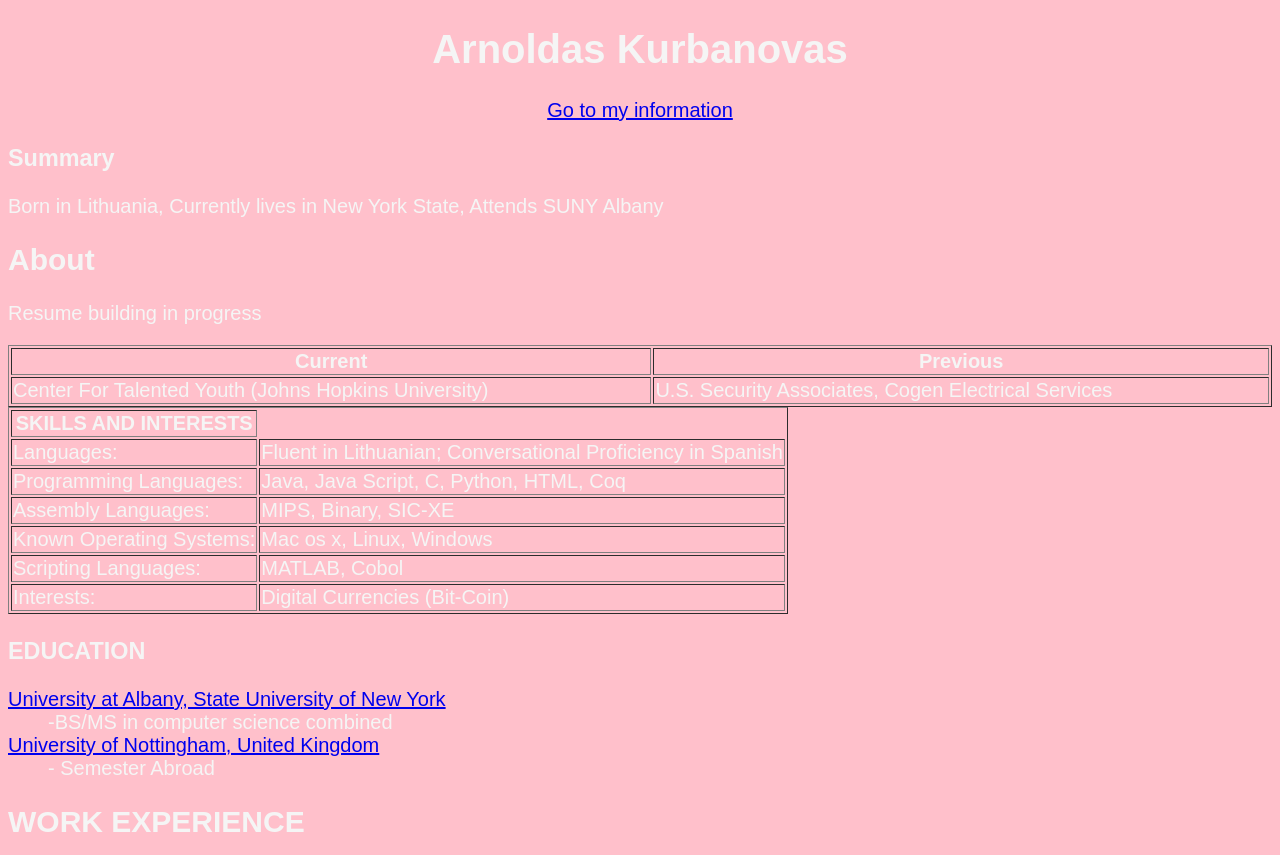
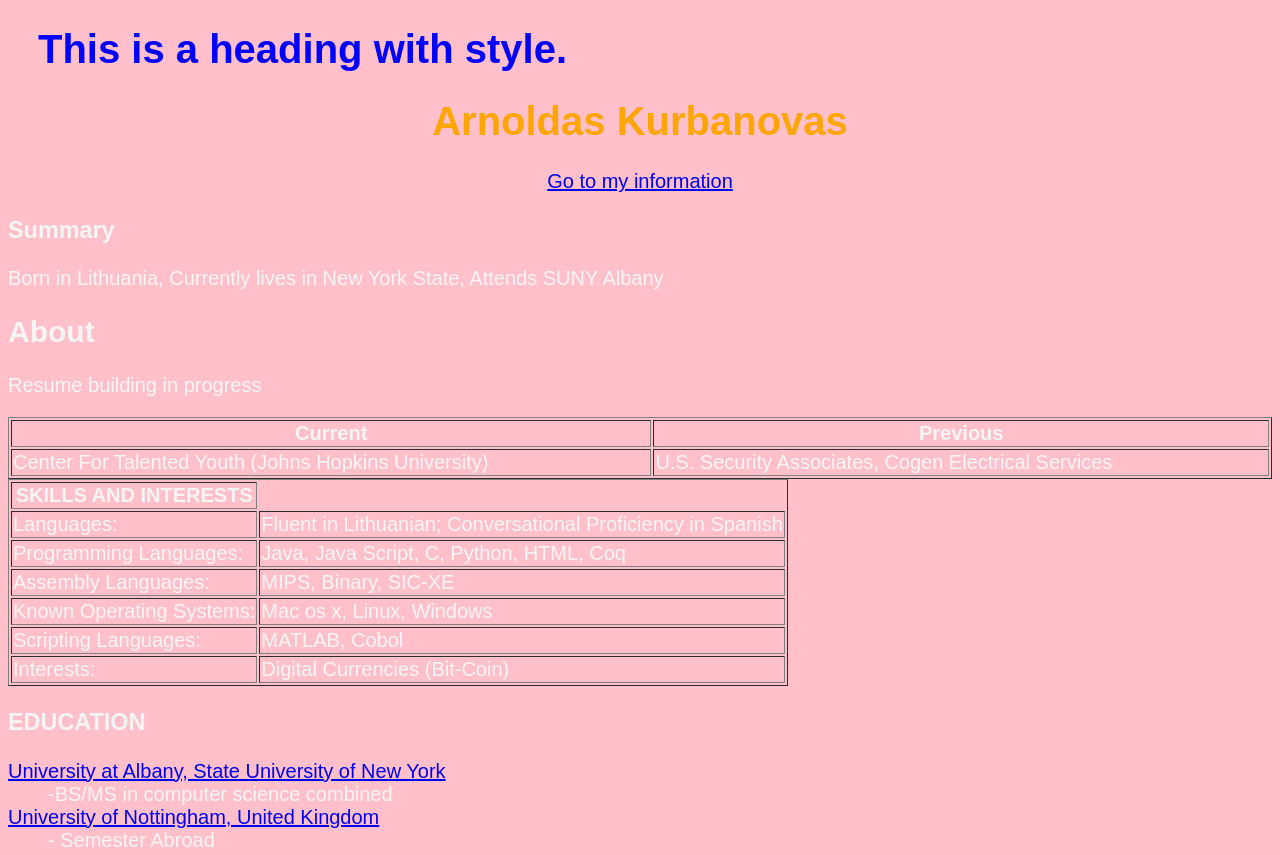
Before and after one commit to arnoldas500/INF201, a plain HTML site: page Assignment #2- CSS and Layout.html in a window 1280 px wide. Shown: the top 855 px of the page. Drawn offline with Linux system fonts and the light colour scheme.

Commit message:
addingCSS
adding .css file

```diff
--- a/Assignment #2- CSS and Layout.html
+++ b/Assignment #2- CSS and Layout.html
@@ -4,6 +4,19 @@
 <html xmlns="http://www.w3.org/1999/xhtml">
 
 <head>
+
+
+
+	<h1 style="color:blue;margin-left:30px;">This is a heading with style.</h1>
+
+	<style>
+	h1 {
+	  color: orange;
+	}
+	</style>
+	<link rel="stylesheet" type="text/css" href="mystyle.css">
+
+
 	<meta http-equiv="Content-Type" content="text/html; charset=utf-8"/>
 	<title>Resume</title>
 
```
